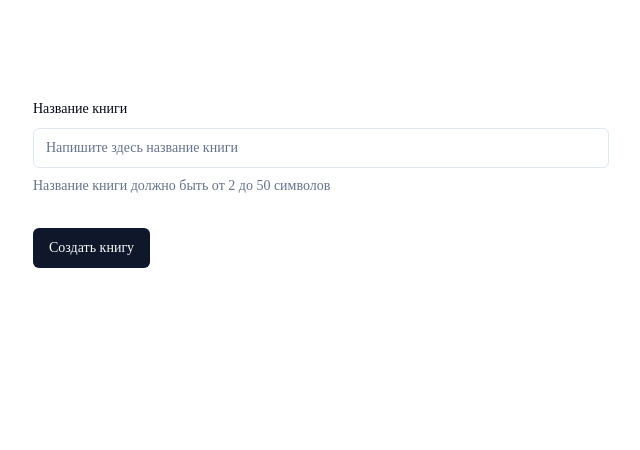
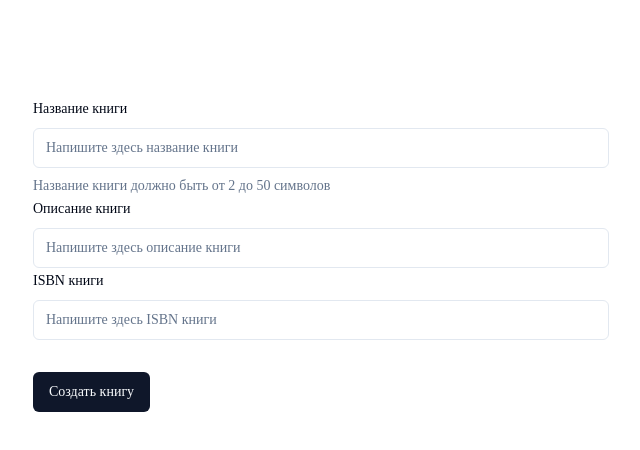
Before and after one commit to endzhe23/ebook-library-front, a Next.js app: page /add-book in a window 1280 px wide. Shown: the top 450 px of the page, without its empty margins (63-703 px from the left). Built offline with nearby package versions, Linux system fonts and the light colour scheme.

Commit message:
add fields for form

```diff
--- a/src/pages/add-book.tsx
+++ b/src/pages/add-book.tsx
@@ -23,7 +23,7 @@ export default function Books() {
     const form = useForm<z.infer<typeof BookShema>>({
         resolver: zodResolver(BookShema),
         defaultValues: {
-            authorIds: [],
+            authorIds: [1],
             title: "",
             description: "",
             ISBN: ""
@@ -54,6 +54,14 @@ export default function Books() {
                             <FormDescription>
                                 Название книги должно быть от 2 до 50 символов
                             </FormDescription>
+                            <FormLabel>Описание книги</FormLabel>
+                            <FormControl>
+                                <Input placeholder="Напишите здесь описание книги"/>
+                            </FormControl>
+                            <FormLabel>ISBN книги</FormLabel>
+                            <FormControl>
+                                <Input placeholder="Напишите здесь ISBN книги"/>
+                            </FormControl>
                         </FormItem>
                     )}
                     />
```
